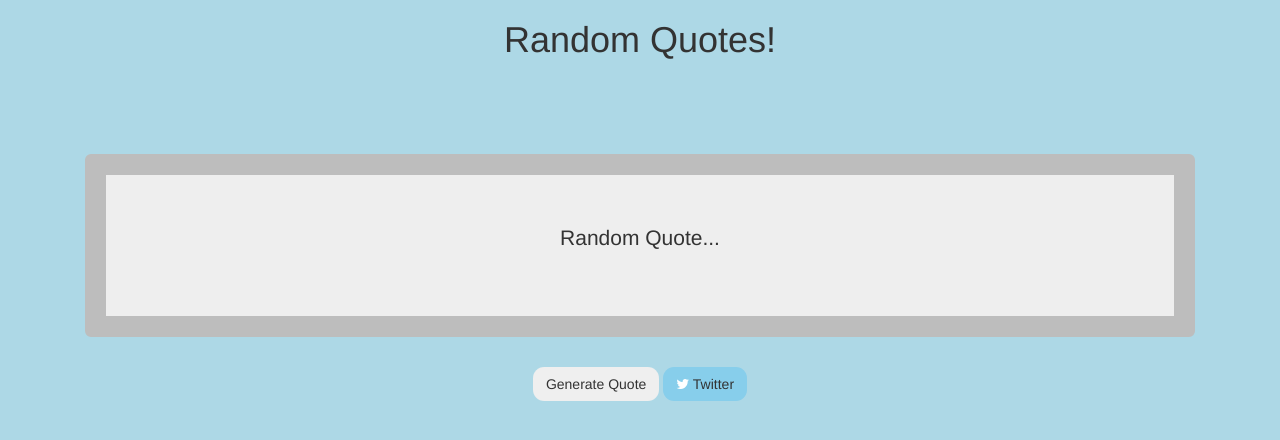
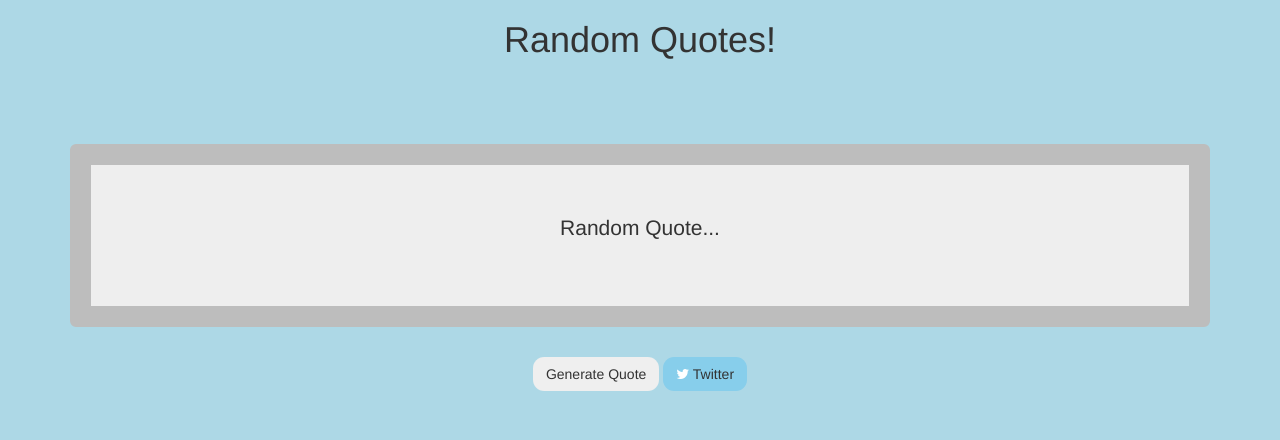
Before and after one commit to PeterLe3/Random-Quote-Machine, a plain HTML site: page index.html in a window 1280 px wide. Drawn offline with nearby package versions, Linux system fonts and the light colour scheme.

Commit message:
first commit

```diff
--- a/index.html
+++ b/index.html
@@ -15,7 +15,7 @@
 <body>
 <div class = "container">
 	<h1 class = "text-center"> Random Quotes! </h1>
-<div class="col-lg-12">
+
 
 		<div class = "jumbotron what">
 			<p class =  "text-center" id= "text"> Random Quote...  </p>
@@ -24,12 +24,8 @@
 		<div class = "text-center">
 				<button type = "button" class = "btn btn-large round" id = "quote"> Generate Quote </button>
 				<button type="button" class="btn btn-tw round" id = "quote2"><i class="fa fa-twitter left"></i> Twitter</button>
-
-	</div>
-
 		</div>
 </div>
-
 
 
 <!-- jQuery library -->
```
Lines whose indentation alone changed are shown as unchanged.
